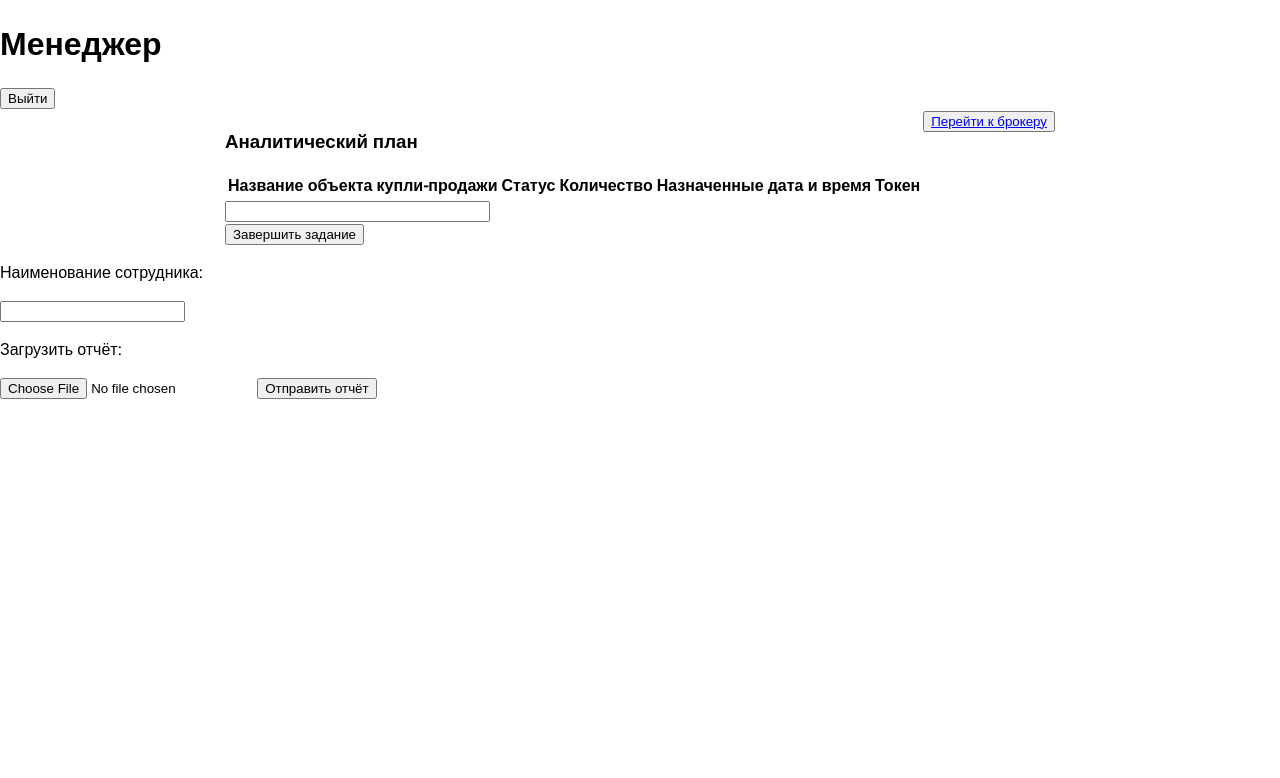
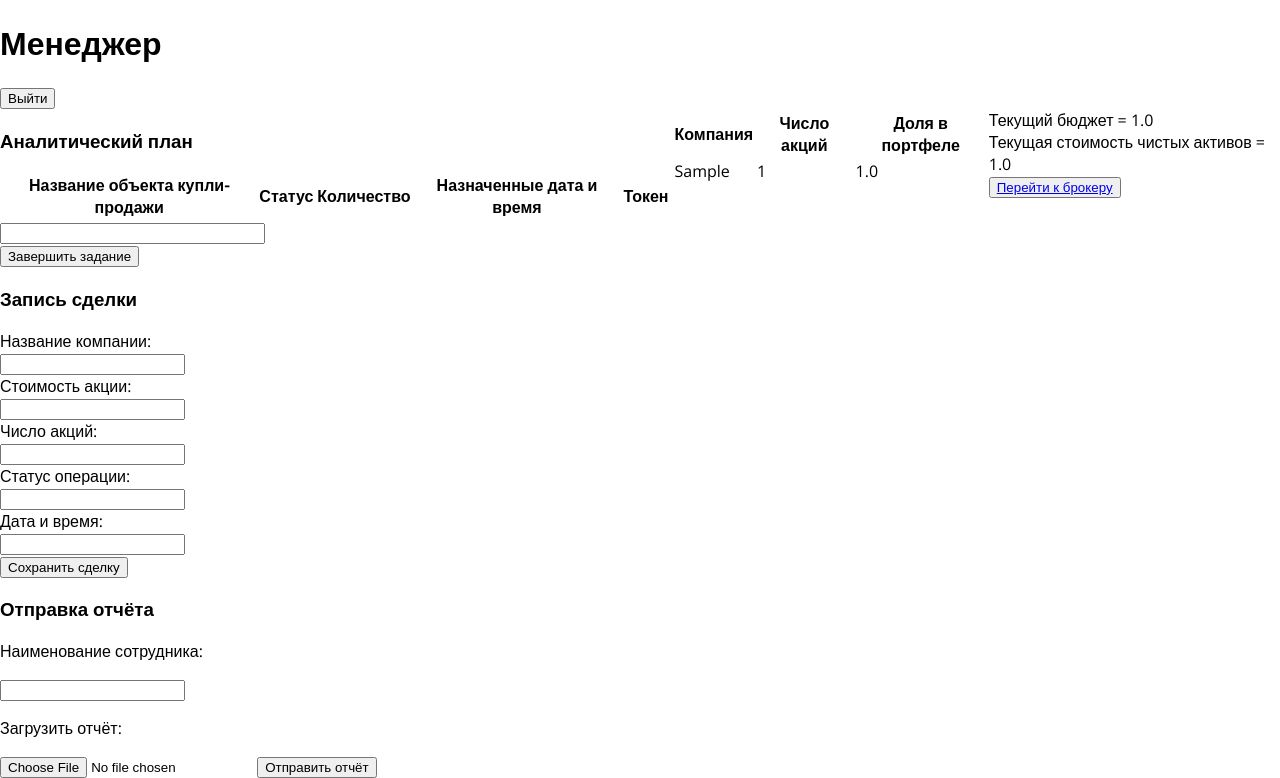
Before and after one commit to PavlovYuri/mif_coursework-django, a Django app: page /manager/ in a window 1280 px wide. Shown: the part 125-903 px from the top of the page. Before the commit the page ends 524 px from the top, so only its background shows below. Run offline with Django 4.2, Linux system fonts and the light colour scheme; a user stored in the database is signed in; tables that the repository leaves empty hold one stand-in row (values such as "Sample post"); lists and menus that the app fills with data are empty.

Commit message:
added some additional features + html

```diff
--- a/coursework-project/coursework/coursework/urls.py
+++ b/coursework-project/coursework/coursework/urls.py
@@ -34,4 +34,5 @@ urlpatterns = [
     path("director/", views.director, name="director"),
 
     path("director/view_pdf/<int:report_id>/", views.view_pdf, name='view_pdf'),
+    path("currentuser/invest/", views.invest, name="invest"),
 ]
--- a/coursework-project/coursework/mif/static/css/employees/manager.css
+++ b/coursework-project/coursework/mif/static/css/employees/manager.css
@@ -1,4 +1,4 @@
-#analytical-plan-and-broker-asset {
+#analytical-plan-and-broker-asset-and-securities-portfolio {
     display: flex;
     justify-content: center;
 }
--- a/coursework-project/coursework/mif/templates/mif/employees/accountant.html
+++ b/coursework-project/coursework/mif/templates/mif/employees/accountant.html
@@ -39,7 +39,7 @@
                         </tr>
                         {% for entry in current_income_expenses_shares %}
                             <tr class="tr-income-expenses">
-                                <td class="td-income-expenses">{{ entry.join_stock_company }}</td>
+                                <td class="td-income-expenses">{{ entry.stock_company }}</td>
                                 <td class="td-income-expenses">{{ entry.share_price }}</td>
                                 <td class="td-income-expenses">{{ entry.number_shares }}</td>
                                 <td class="td-income-expenses">{{ entry.status }}</td>
--- a/coursework-project/coursework/mif/templates/mif/employees/manager.html
+++ b/coursework-project/coursework/mif/templates/mif/employees/manager.html
@@ -19,7 +19,7 @@
                     <button id="logoutuser-btn" type="submits">Выйти</button>
                 </form>
             </div>
-            <div id="analytical-plan-and-broker-asset">
+            <div id="analytical-plan-and-broker-asset-and-securities-portfolio">
                 <div class="analytical-plan">
                     <h3 class="h3-analytical-plan">Аналитический план</h3>
                     <table id="table-analytical-plan">
@@ -48,13 +48,59 @@
                         <button type="submit" id="complete-obj-btn">Завершить задание</button>
                     </form>
                 </div>
+                <div id="securities-portfolio">
+                    <table id="securities-portfolio-table">
+                        <tr id="head-table-securrities-portfolio">
+                            <th class="th-securities-portfolio">Компания</th>
+                            <th class="th-securities-portfolio">Число акций</th>
+                            <th class="th-securities-portfolio">Доля в портфеле</th>
+                        </tr>
+                        {% for tr in securities_portfolio %}
+                            <tr class="tr-securities-portfolio">
+                                <td class="td-securities-portfolio">{{ tr.stock_company }}</td>
+                                <td class="td-securities-portfolio">{{ tr.number_shares }}</td>
+                                <td class="td-securities-portfolio">{{ tr.share_in_portfolio }}</td>
+                            </tr>
+                        {% endfor %}
+                    </table>
+                </div>
                 <div id="broker-asset">
+                    <div id="current-budget">Текущий бюджет = {{ fin_struct.budget }}</div>
+                    <div id="current-net-asset-value">Текущая стоимость чистых активов = {{ fin_struct.current_net_asset_value }}</div>
                     <button id="broker-asset-btn"><a id="broker-asset-link" href="#">Перейти к брокеру</a></button>
                 </div>
+            </div>
+            <div id="record-deal">
+                <form method="POST" id="record-deal-form">
+                    {% csrf_token %}
+                    <h3 id="h3-record-deal">Запись сделки</h3>
+                    <div class="div-record-deal">
+                        <div class="record-deal-label">Название компании:</div>
+                        <input class="record-deal-input" type="text" name="stock_company">
+                    </div>
+                    <div class="div-record-deal">
+                        <div class="record-deal-label">Стоимость акции:</div>
+                        <input class="record-deal-input" type="text" name="share_price">
+                    </div>
+                    <div class="div-record-deal">
+                        <div class="record-deal-label">Число акций:</div>
+                        <input class="record-deal-input" type="text" name="number_shares">
+                    </div>
+                    <div class="div-record-deal">
+                        <div class="record-deal-label">Статус операции:</div>
+                        <input class="record-deal-input" type="text" name="status">
+                    </div>
+                    <div class="div-record-deal">
+                        <div class="record-deal-label">Дата и время:</div>
+                        <input class="record-deal-input" type="text" name="datetime">
+                    </div>
+                    <button id="record-deal-btn" type="submit">Сохранить сделку</button>
+                </form>
             </div>
             <div id="sending-report">
                 <form method="POST" enctype="multipart/form-data" id="sending-report-form">
                     {% csrf_token %}
+                    <h3 id="h3-sending-report">Отправка отчёта</h3>
                     <p>Наименование сотрудника:</p>
                     <input id="employee" type="text" name="employee">
                     <p>Загрузить отчёт:</p>
--- a/coursework-project/coursework/mif/views.py
+++ b/coursework-project/coursework/mif/views.py
@@ -6,6 +6,7 @@ from django.contrib.auth import authenticate, login, logout
 from django.contrib.auth.decorators import login_required
 from .models import UserProfile, EmployeeProfile, FinDistribution, Report
 from django.db import IntegrityError
+from django.core.exceptions import ObjectDoesNotExist
 from .employee_functions.employee_functions import *
 
 def main(request):
@@ -46,29 +47,55 @@ def loginuser(request):
 @login_required
 def currentuser(request):
     if request.method == 'POST':
-        if request.POST['username'] != '':
-            request.user.username = request.POST['username']
-        elif request.POST['first_name'] != '':
-            request.user.first_name = request.POST['first_name']
-        elif request.POST['last_name'] != '':
-            request.user.last_name = request.POST['last_name']
-        elif request.POST['email'] != '':
-            request.user.email = request.POST['email']
-        elif request.POST['phone_number'] != '':
-            request.user.userprofile.phone_number = request.POST['phone_number']
-        elif request.POST['password'] != '':
-            request.user.password = request.POST['password']
-            request.user.set_password(request.user.password)
-            login(request, request.user)
+        if 'approval' in request.POST:
+            if request.POST['approval'] == 'on':
+                request.user.userprofile.opened_personal_account = True
+                request.user.userprofile.save()
+                return redirect('currentuser')
         else:
+            if 'username' in request.POST and request.POST['username'] != '':
+                request.user.username = request.POST['username']
+            elif 'first_name' in request.POST and request.POST['first_name'] != '':
+                request.user.first_name = request.POST['first_name']
+            elif 'last_name' in request.POST and request.POST['last_name'] != '':
+                request.user.last_name = request.POST['last_name']
+            elif 'email' in request.POST and request.POST['email'] != '':
+                request.user.email = request.POST['email']
+            elif 'phone_number' in request.POST and request.POST['phone_number'] != '':
+                request.user.userprofile.phone_number = request.POST['phone_number']
+            elif 'password' in request.POST and request.POST['password'] != '':
+                request.user.password = request.POST['password']
+                request.user.set_password(request.user.password)
+                login(request, request.user)
+            else:
+                return redirect('currentuser')
+            request.user.save()
+            request.user.userprofile.save()
             return redirect('currentuser')
-        request.user.save()
+    else:
+        calculate_current_client_income(request.user)
+        user_profile = UserProfile.objects.get(user_id=request.user.id)
+        current_share = round(user_profile.share, 6)
+        current_balance = round(user_profile.current_balance, 6)
+    return render(request, 'mif/currentuser.html', {'user_profile': user_profile, 'current_share': current_share, 'current_balance': current_balance})
+
+@login_required
+def invest(request):
+    if request.method == 'POST':
+        fin_struct = FinDistribution.objects.get(id=1)
+        request.user.userprofile.share += int(request.POST['number_shares']) / fin_struct.all_shares
+        request.user.userprofile.recent_purchase = int(request.POST['number_shares'])
+        request.user.userprofile.is_processed = False
         request.user.userprofile.save()
+        fin_struct.current_net_asset_value += int(request.POST['number_shares']) * fin_struct.current_value_share
+        fin_struct.budget += int(request.POST['number_shares']) * fin_struct.current_value_share
+        fin_struct.save()
+        calculate_share()
         return redirect('currentuser')
     else:
-        user_profile = UserProfile.objects.get(user_id=request.user.id)
-        calculate_current_client_income(request.user)
-    return render(request, 'mif/currentuser.html', {'user_profile': user_profile})
+        calculate_remaining_number_shares()
+        fin_struct = FinDistribution.objects.get(id=1)
+    return render(request, "mif/invest.html", {'fin_struct': fin_struct})
 
 @login_required
 def logoutuser(request):
@@ -119,10 +146,29 @@ def manager(request):
         elif ('employee' in request.POST) and ('report' in request.FILES) and request.POST['employee'] != '':
             report = Report(employee=request.POST['employee'], report=request.FILES['report'])
             report.save()
+        else:
+            amount = float(request.POST['share_price']) * int(request.POST['number_shares'])
+            fin_struct = FinDistribution.objects.get(id=1)
+            depository_instance = DepositoryInstance(stock_company=request.POST['stock_company'], share_price=request.POST['share_price'], number_shares=request.POST['number_shares'], status=request.POST['status'], amount=amount, datetime=request.POST['datetime'])
+            depository_instance.save()
+            try:
+                stock_storage_obj = StockStorage.objects.get(stock_company=request.POST['stock_company'])
+                if request.POST['status'] == 'покупка':
+                    stock_storage_obj.number_shares += int(request.POST['number_shares'])
+                else:
+                    stock_storage_obj.number_shares -= int(request.POST['number_shares'])
+                    stock_storage_obj.save()
+                    calculate_share_in_portfolio()
+            except ObjectDoesNotExist:
+                stock_storage_obj = StockStorage(stock_company=request.POST['stock_company'], number_shares=request.POST['number_shares'], share_in_portfolio=0)
+                stock_storage_obj.save()
+                calculate_share_in_portfolio()
         return redirect('manager')
     else:
+        fin_struct = FinDistribution.objects.get(id=1)
         plan_objects = get_analytical_plan()
-    return render(request, 'mif/employees/manager.html', {'plan_objects': plan_objects})
+        securities_portfolio = StockStorage.objects.all().order_by('-share_in_portfolio')
+    return render(request, 'mif/employees/manager.html', {'fin_struct': fin_struct, 'plan_objects': plan_objects, 'securities_portfolio': securities_portfolio})
 
 @login_required
 def analyst(request):
@@ -137,7 +183,6 @@ def analyst(request):
 
 @login_required
 def director(request):
-    calculate_remaining_number_shares()
     fin_struct = FinDistribution.objects.get(id=1)
     reports = Report.objects.all()
     return render(request, 'mif/employees/director.html', {'fin_struct': fin_struct, 'reports': reports})
```
Also changed, not shown: coursework-project/coursework/mif/employee_functions/employee_functions.py (+17 -5 lines), coursework-project/coursework/mif/models.py (+8 -1 lines), coursework-project/coursework/mif/templates/mif/currentuser.html (+22 -3 lines), coursework-project/coursework/mif/templates/mif/invest.html (added, +40 -0 lines), coursework-project/coursework/mif/migrations/0043_userprofile_opened_personal_account.py (added), coursework-project/coursework/mif/migrations/0044_userprofile_recent_purchase.py (added), coursework-project/coursework/mif/migrations/0045_depositoryinstance_percentage_total.py (added), coursework-project/coursework/mif/migrations/0046_rename_percentage_total_depositoryinstance_share_in_portfolio.py (added), coursework-project/coursework/mif/migrations/0047_stockstorage_and_more.py (added), coursework-project/coursework/mif/migrations/0048_remove_stockstorage_datetime_and_more.py (added), coursework-project/coursework/mif/migrations/0049_remove_stockstorage_amount.py (added), coursework-project/coursework/mif/migrations/0050_remove_depositoryinstance_share_in_portfolio.py (added), coursework-project/coursework/mif/migrations/0051_remove_stockstorage_share_price.py (added), coursework-project/coursework/mif/static/css/invest.css (added).
